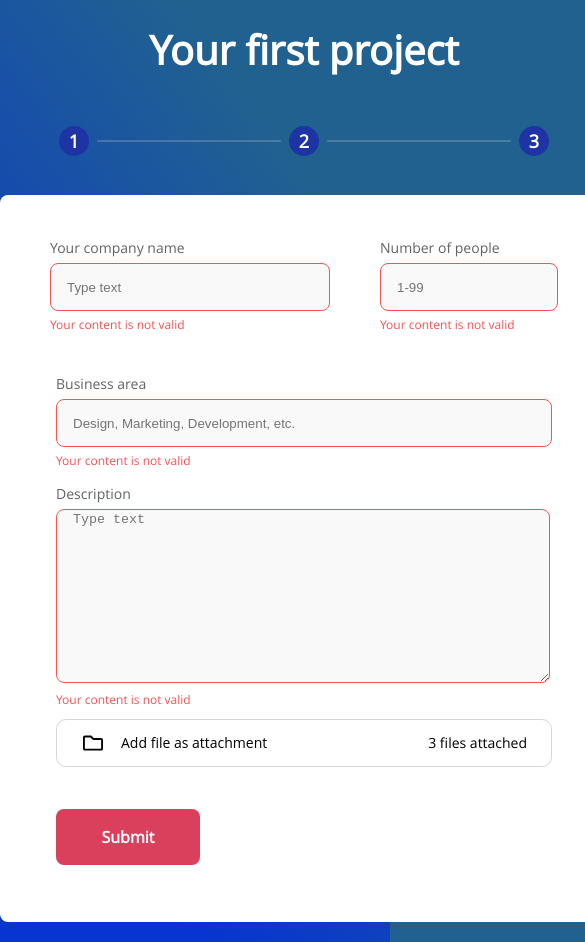
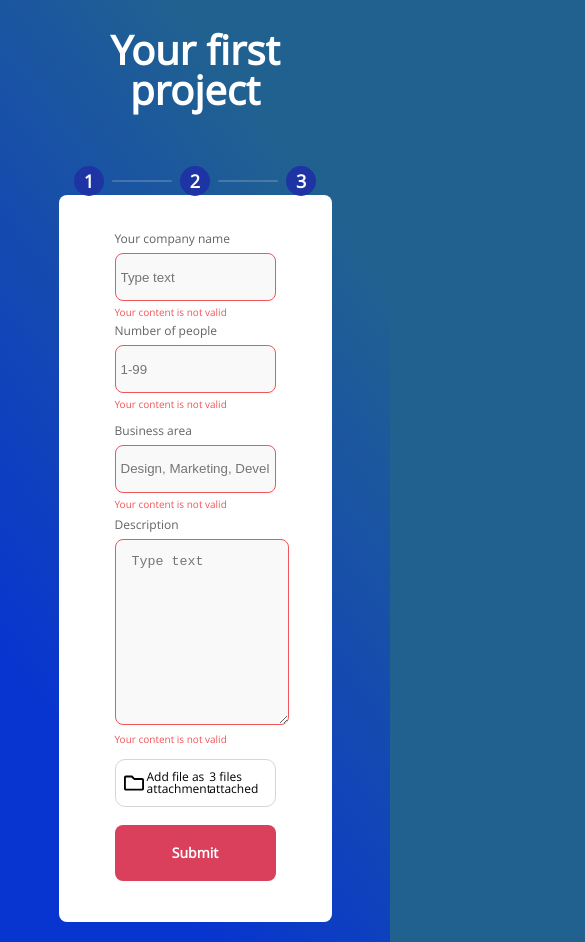
Before and after one commit to AlexChorniy/Halo-Lab, a React app: page /dashboard in a window 390 px wide. Shown: the top 942 px of the page, 585 px wide, since content can reach past the window. Built offline with nearby package versions, Linux system fonts and the light colour scheme.

Commit message:
Add responsive page proof

```diff
--- a/dev/App.js
+++ b/dev/App.js
@@ -44,7 +44,7 @@ const App = () => {
 
 const Main = styled.div`
     background-color: transparent;
-    width: 608px;
+    width: 70%;
     min-height: 100vh;
     margin: 0 auto;
     padding-bottom: 20px;
--- a/dev/components/Dashboard/Dashboard.js
+++ b/dev/components/Dashboard/Dashboard.js
@@ -26,46 +26,46 @@ const Dashboard = () => {
     return (
         <Wrapper>
             <Top>
-                <InputElement>
+                <InputElement width='46%'>
                     <TitleContainer>
                         <Title>Your company name</Title>
                         <Star visibility='true' />
                     </TitleContainer>
                     <TextInputContainer>
-                        <TextInput width='280px' placeholder='Type text' borderColor='true' />
+                        <TextInput width='100%' placeholder='Type text' borderColor='true' />
                         <ErrorMessage>Your content is not valid</ErrorMessage>
                     </TextInputContainer>
                 </InputElement >
-                <InputElement>
+                <InputElement width='29%'>
                     <TitleContainer>
                         <Title>Number of people</Title>
                         <Star />
                     </ TitleContainer>
                     <TextInputContainer>
-                        <TextInput width='178px' placeholder='1-99' borderColor='true' />
+                        <TextInput width='100%' placeholder='1-99' borderColor='true' />
                         <ErrorMessage>Your content is not valid</ErrorMessage>
                     </TextInputContainer>
                 </ InputElement>
             </Top>
             <Center>
-                <InputElement>
+                <InputElement width='100%' marginTopMob='40px'>
                     <TitleContainer>
                         <Title>Business area</Title>
                         <Star />
                     </ TitleContainer>
                     <TextInputContainer>
-                        <TextInput width='496px' placeholder='Design, Marketing, Development, etc.' borderColor={true} />
+                        <TextInput width='100%' placeholder='Design, Marketing, Development, etc.' borderColor={true} />
                         <ErrorMessage>Your content is not valid</ErrorMessage>
                     </TextInputContainer>
                 </InputElement>
-                <InputElement marginTop="20px">
+                <InputElement marginTop="10px" width='100%'>
                     <TitleContainer>
                         <Title>Description</Title>
                         <Star />
                     </ TitleContainer>
-                    <TextInputContainer width='496px' height='168px' >
+                    <TextInputContainer width='100%' height='168px' >
                         <TextArea
-                            width='474px'
+                            width='96%'
                             height='168px'
                             placeholder='Type text'
                             borderColor='true'
--- a/dev/components/Dashboard/styles.js
+++ b/dev/components/Dashboard/styles.js
@@ -5,13 +5,20 @@ export const Wrapper = styled.div`
     background: #FFFFFF;
     border-radius: 8px;
     overflow: hidden;
+    padding-left: 56px;
+    padding-right: 56px;
 `;
 
 export const Top = styled.div`
-    height: 24%;
+    height: 22%;
     display: flex;
-    justify-content: space-evenly;
+    justify-content: space-between;
     align-items: center;
+    margin-top: 30px;
+    @media (max-width: 831px) {
+        flex-direction: column;
+        margin-top: 30px;
+    }
 `;
 
 export const Center = styled.div`
@@ -22,18 +29,25 @@ export const Center = styled.div`
 `;
 
 export const Bottom = styled.div`
-    height: 21%;
-    padding-left: 56px;
+    height: 10%;
 `;
 
 export const InputElement = styled.div`
     margin-top: ${({ marginTop }) => marginTop || '8px'};
+    width: ${({ width }) => width || ''};
+    @media (max-width: 831px) {
+        width: 100%;
+        margin-top: ${({ marginTopMob }) => marginTopMob};
+    }
 `;
 
 export const Title = styled.h5`
     font-family: OpenSansBold;
     font-size: 14px;
     color: #636363;
+    @media (max-width: 831px) {
+        font-size: 12px;
+    }
 `;
 
 export const TitleContainer = styled.div`
@@ -56,6 +70,11 @@ export const TextInput = styled.input`
     background: #F9F9F9;
     border: 1px solid #F15557;
     box-sizing: border-box;
+    word-break: normal;
+    @media (max-width: 831px) {
+        padding-left: 5px;
+        padding-right: 5px;
+    }
 `;
 
 export const ErrorMessage = styled.div`
@@ -64,7 +83,10 @@ export const ErrorMessage = styled.div`
     font-weight: normal;
     font-size: 12px;
     color: #F15557;
-    margin-top: 8px;
+    margin-top: 6px;
+    @media (max-width: 831px) {
+        font-size: 10px;
+    }
 `;
 
 
@@ -79,17 +101,18 @@ export const Star = styled.div.attrs(() => ({
 export const TextArea = styled.textarea`
     margin-top: 8px;
     height: ${({ height }) => height || ''};
-    width: ${({ width }) => width || '474px'};
+    width: ${({ width }) => width};
     background: #F9F9F9;
     border-radius: 8px;
+    border-color: ${({ borderColor }) => borderColor ? '#F15557' : rgba(51, 51, 51, 0.2)} ;
     padding-left: 16px;
-    border-color: ${({ borderColor }) => borderColor ? '#F15557' : rgba(51, 51, 51, 0.2)} ;
+    padding-top: 14px;
 `;
 
 export const UploadContainer = styled.div`
-    height: 48px;
-    width: 496px;
-    margin-top: 50px;
+    min-height: 48px;
+    width: 100%;
+    margin-top: 75px;
     border: 0.65015px solid rgba(51, 51, 51, 0.2);
     box-sizing: border-box;
     border-radius: 10px;
@@ -99,6 +122,11 @@ export const UploadContainer = styled.div`
     overflow: hidden;
     padding-left: 24px;
     padding-right: 24px;
+    @media (max-width: 831px) {
+       margin-top: 60px;
+       padding-left: 8px;
+       padding-right: 8px;
+    }
 `;
 
 export const FileSvgUpload = styled.img`
@@ -106,6 +134,9 @@ export const FileSvgUpload = styled.img`
   height: 20px;
   fill: #333333;
   margin-right: 16px;
+  @media (max-width: 831px) {
+    margin-right: 3px;
+  }
 `;
 
 export const Upload = styled.input.attrs(() => ({
@@ -124,14 +155,18 @@ export const Upload = styled.input.attrs(() => ({
 export const UploadLabel = styled.label.attrs(() => ({
     htmlFor: "upload"
 }))`
-    min-width: 184px;
-    height: 20px;
+    width: 60%;
+    height: 100%;
     display: flex;
-    line-height: 20px;
-    font-family: Open Sans;
+    align-items: center;
+    font-family: OpenSansBold;
     font-style: normal;
     font-weight: normal;
     font-size: 14px;
+    word-break: normal;
+    @media (max-width: 831px) {
+        font-size: 12px;
+    }
 `;
 
 export const UploadFileCounter = styled.div`
@@ -139,6 +174,9 @@ export const UploadFileCounter = styled.div`
     font-style: normal;
     font-weight: normal;
     font-size: 14px;
+    @media (max-width: 831px) {
+        font-size: 12px;
+    }
 `;
 
 export const Button = styled.div`
@@ -155,4 +193,8 @@ export const Button = styled.div`
     font-style: normal;
     font-weight: bold;
     font-size: 16px;
+    @media (max-width: 831px) {
+        width: 100%;
+        font-size: 14px;
+    }
 `;
--- a/dev/components/Header/styles.js
+++ b/dev/components/Header/styles.js
@@ -24,8 +24,8 @@ export const NavLinkContainer = styled.div`
 
 export const NavLink = styled.div`
     font-family: OpenSansBold;
-    width: 30px;
-    height: 30px;
+    min-width: 30px;
+    min-height: 30px;
     background: #1E34A5;
     border-radius: 50%;
     display: flex;
@@ -42,7 +42,7 @@ export const NavLinkValue = styled.div`
 `;
 
 export const DecorationLine = styled.div`
-    width: 184px;
+    width: 22%;
     height: 2px;
     background: #E8E8E8;
     opacity: 0.2;
```
